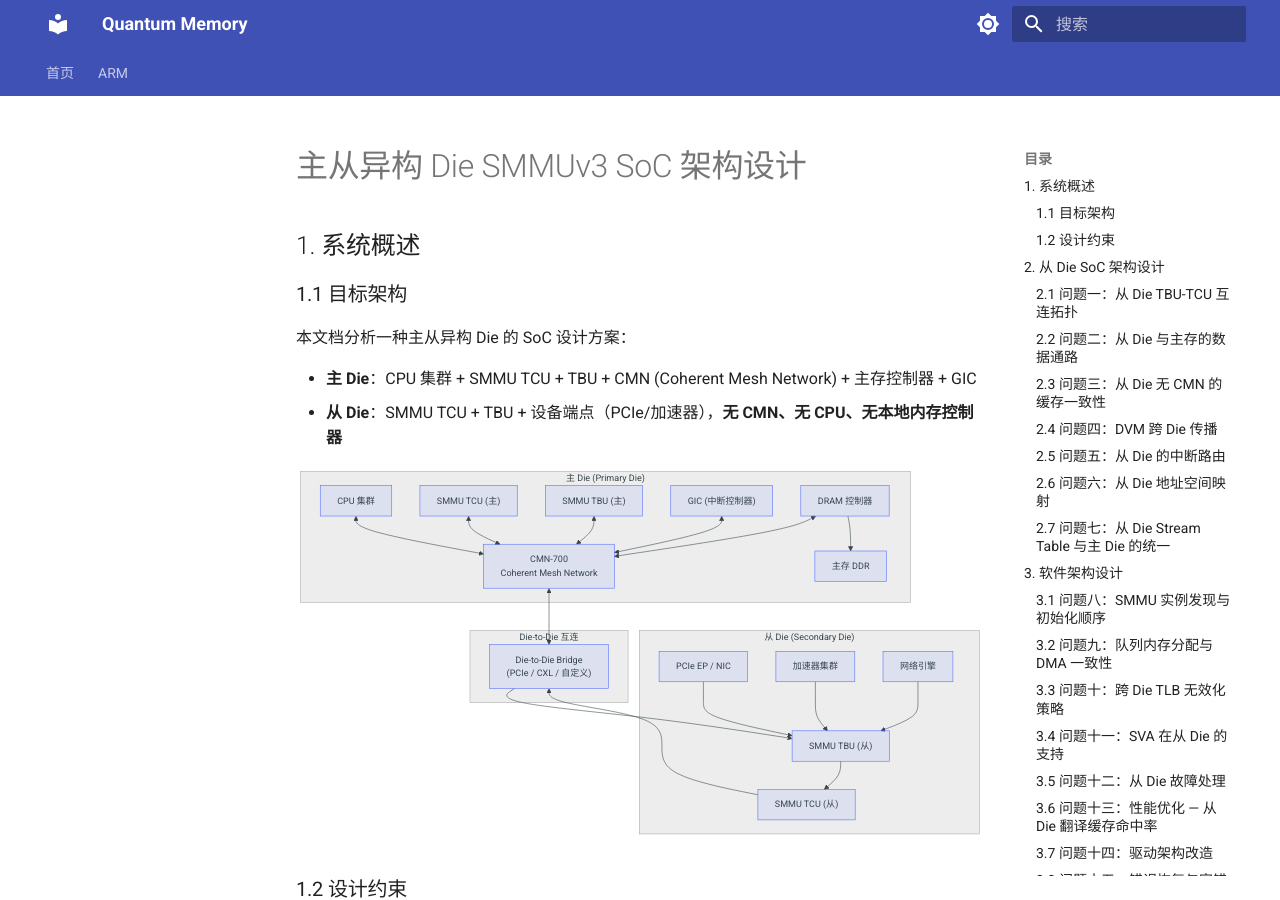
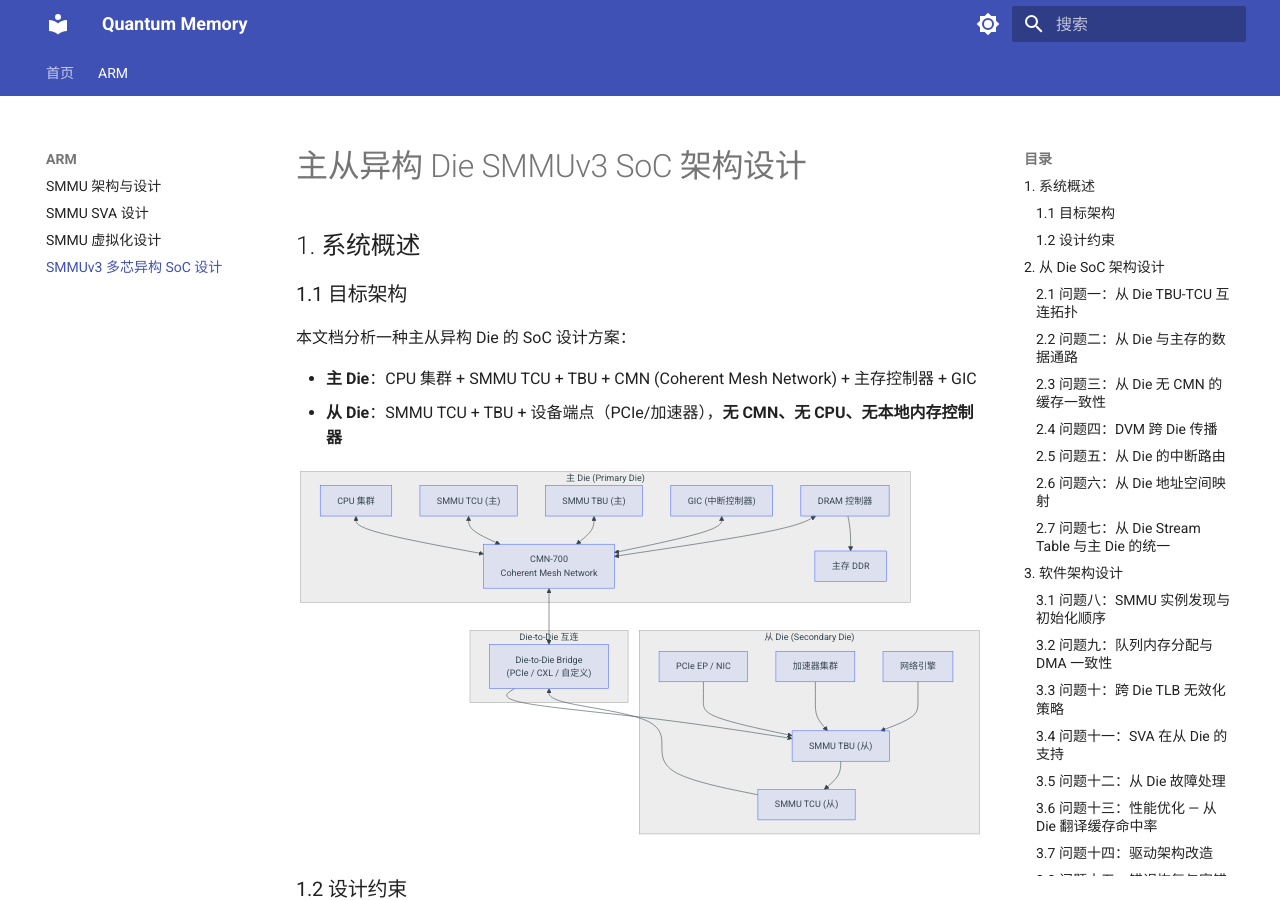
Before and after one commit to kimihuang/quantum_memory, an MkDocs documentation site: the page built from docs/arm/smmu/SMMUv3_MultiDie_Heterogeneous_SoC_Design.md, in a window 1280 px wide and 900 px high. Built offline with MkDocs 1.6.1 and Material for MkDocs 9.7.7, drawn with Linux system fonts in a browser that asks for light colours.

Commit message:
add remaining SMMU pages to nav and ignore site directory
Add SMMU SVA, virtualization, and multi-die SoC design pages to
mkdocs.yml nav. Add site/ to .gitignore.

```diff
--- a/mkdocs.yml
+++ b/mkdocs.yml
@@ -34,6 +34,9 @@ nav:
   - 首页: index.md
   - ARM:
     - SMMU 架构与设计: arm/smmu/SMMU_Architecture_and_Design.md
+    - SMMU SVA 设计: arm/smmu/SMMU_SVA_Design.md
+    - SMMU 虚拟化设计: arm/smmu/SMMU_Virtualization_Design.md
+    - SMMUv3 多芯异构 SoC 设计: arm/smmu/SMMUv3_MultiDie_Heterogeneous_SoC_Design.md
 
 markdown_extensions:
   - admonition
```
Also changed, not shown: 1 other file.
